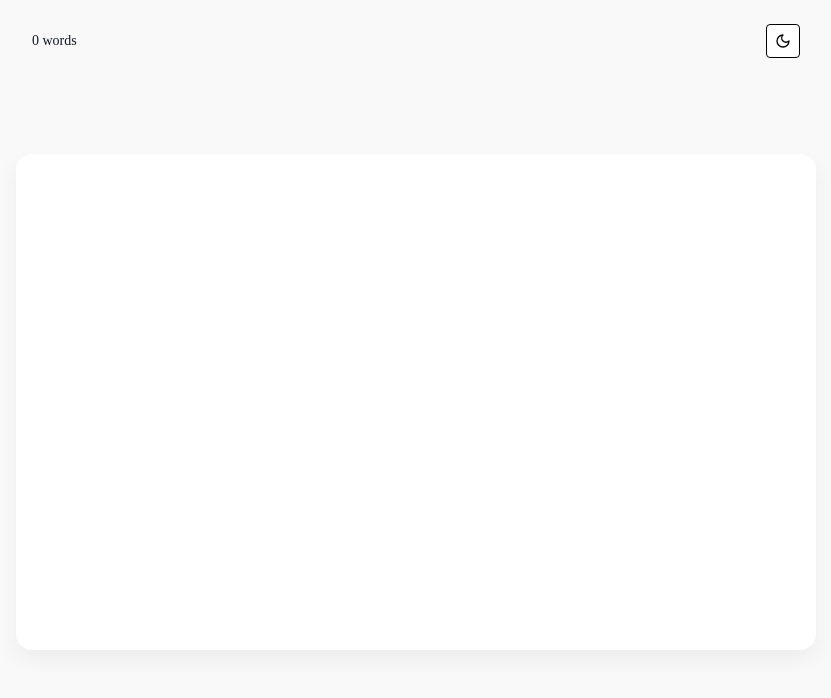
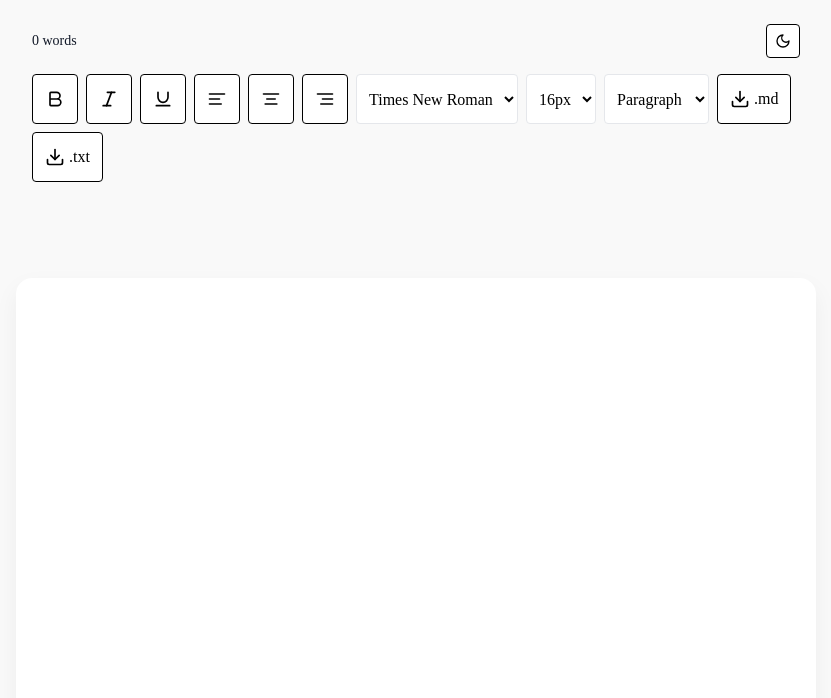
Before and after one commit to abhidj0090/Writer, a React (Vite) app: page / in a window 1280 px wide. Shown: the top 698 px of the page, without its empty margins (224-1055 px from the left). Built offline with nearby package versions, Linux system fonts and the light colour scheme.

Commit message:
Update App.jsx

```diff
--- a/src/App.jsx
+++ b/src/App.jsx
@@ -10,15 +10,7 @@ export default function WritingApp() {
   const [fontSize, setFontSize] = useState(16);
   const [fontFamily, setFontFamily] = useState("Times New Roman, serif");
   const [wordCount, setWordCount] = useState(0);
-  const [showToolbar, setShowToolbar] = useState(true);
   const [darkMode, setDarkMode] = useState(false);
-
-  // Auto-hide toolbar after 3s of inactivity
-  useEffect(() => {
-    if (!showToolbar) return;
-    const id = setTimeout(() => setShowToolbar(false), 3000);
-    return () => clearTimeout(id);
-  }, [showToolbar, wordCount]);
 
   useEffect(() => {
     if (editorRef.current) {
@@ -31,7 +23,6 @@ export default function WritingApp() {
     if (!editorRef.current) return;
     const text = editorRef.current.innerText;
     setWordCount(text.trim().split(/\s+/).filter(Boolean).length);
-    setShowToolbar(true);
   };
 
   const exec = (command, value = null) => {
@@ -80,8 +71,7 @@ export default function WritingApp() {
         </button>
       </div>
 
-      {/* Toolbar */}
-      {showToolbar && (
+      {/* Toolbar - always visible */}
       <div className="flex flex-wrap gap-2 mb-4 w-full max-w-3xl transition-all duration-300">
         <button onClick={() => exec("bold")} className="p-3 border rounded hover:bg-gray-50 dark:hover:bg-gray-700"><Bold className="w-5 h-5" /></button>
         <button onClick={() => exec("italic")} className="p-3 border rounded hover:bg-gray-50 dark:hover:bg-gray-700"><Italic className="w-5 h-5" /></button>
@@ -134,7 +124,6 @@ export default function WritingApp() {
           <Download className="w-5 h-5" /> .txt
         </button>
       </div>
-      )}
 
       {/* Editor container */}
       <div className="editor-container w-full max-w-3xl mx-auto bg-white dark:bg-gray-800 rounded-2xl p-6 shadow-lg transition-colors duration-300">
```
Lines whose indentation alone changed are shown as unchanged.
